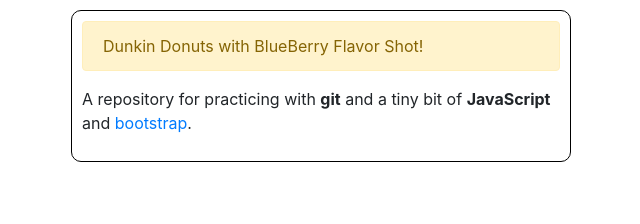
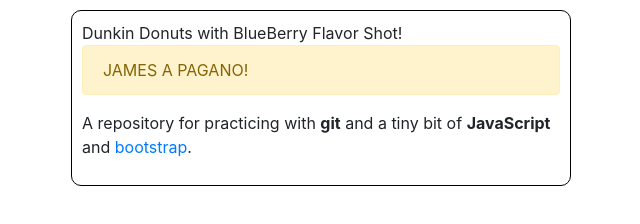
Before and after one commit to welzie/git-bootstrap-fun, a plain HTML site: page index.html in a window 1280 px wide. Shown: the whole page, without its empty margins (319-959 px from the left). Drawn offline with Linux system fonts and the light colour scheme.

Commit message:
Moved font element above the div.alert

```diff
--- a/index.html
+++ b/index.html
@@ -22,8 +22,9 @@
         </style>
     </head>
     <body>
+        <font sytle="font-size:50px;color:blue;">Dunkin Donuts with BlueBerry Flavor Shot!</font>
         <div class="alert alert-warning" role="alert">
-            <font sytle="font-size:50px;color:blue;">Dunkin Donuts with BlueBerry Flavor Shot!</font>
+            JAMES A PAGANO!
         </div>
         <p>
             A repository for practicing with <span class="feature">git</span> and a tiny bit of <span class="feature">JavaScript</span> and
```
